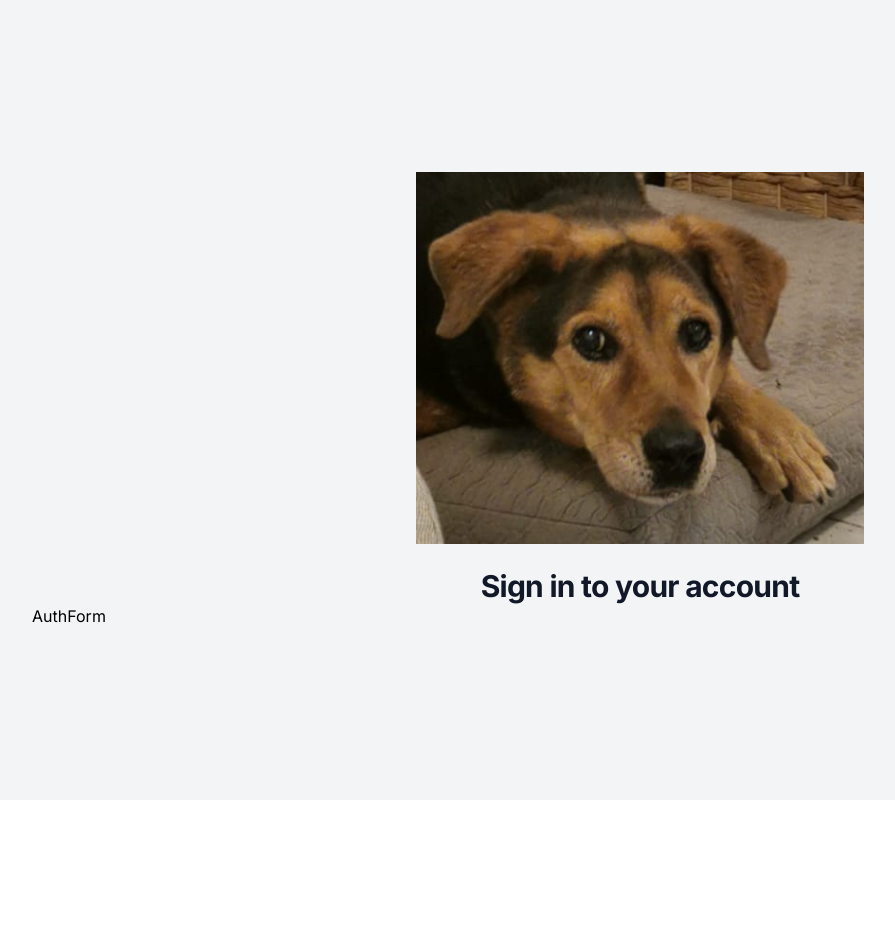
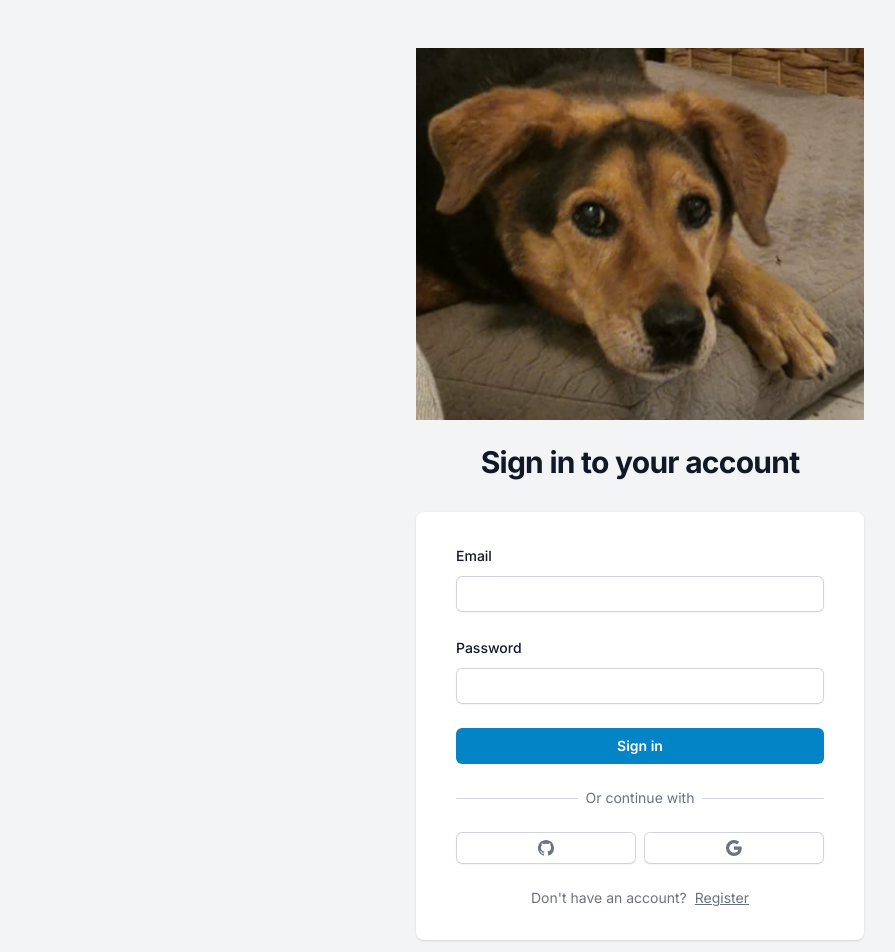
Before and after one commit to AmitaiMyers/Messenger, a Next.js app: page / in a window 1280 px wide. Shown: the top 952 px of the page, without its empty margins (0-895 px from the left). Before the commit the page ends 800 px from the top, so only its background shows below. Built offline with nearby package versions, Linux system fonts and the light colour scheme.

Commit message:
Sign in page and register

```diff
--- a/app/(site)/AuthForm.tsx
+++ /dev/null
@@ -1,33 +0,0 @@
-"use client";
-import {useCallback, useState} from "react";
-import {FieldValues, useForm} from "react-hook-form";
-
-const AuthForm = () => {
-    type Variant = 'LOGIN' | 'REGISTER';
-    const [variant, setVariant] = useState<Variant>('LOGIN');
-    const [isLoading, setIsLoading] = useState<boolean>(false);
-
-    const toggleVariant = useCallback(() => {
-        if (variant === 'LOGIN') {
-            setVariant('REGISTER');
-        } else {
-            setVariant('LOGIN');
-        }
-    }, [variant]);
-
-    const {} = useForm<FieldValues>({
-        defaultValues: {
-            name: '',
-            email: '',
-            password: ''
-        }
-    });
-
-    return (
-        <div>
-            AuthForm
-        </div>
-    )
-}
-
-export default AuthForm;
--- /dev/null
+++ b/app/(site)/components/AuthForm.tsx
@@ -0,0 +1,125 @@
+"use client";
+import {useCallback, useState} from "react";
+import {FieldValues, SubmitHandler, useForm} from "react-hook-form";
+import Input from "../../components/inputs/input";
+import Button from "../../components/inputs/Button";
+import AuthSocialButton from "./AuthSocialButton";
+import {BsGithub, BsGoogle} from "react-icons/bs";
+
+
+const AuthForm = () => {
+    type Variant = 'LOGIN' | 'REGISTER';
+    const [variant, setVariant] = useState<Variant>('LOGIN');
+    const [isLoading, setIsLoading] = useState<boolean>(false);
+
+    const toggleVariant = useCallback(() => {
+        if (variant === 'LOGIN') {
+            setVariant('REGISTER');
+        } else {
+            setVariant('LOGIN');
+        }
+    }, [variant]);
+
+    const {
+        register,
+        handleSubmit,
+        formState: {errors}
+    } = useForm<FieldValues>({
+        defaultValues: {
+            name: '',
+            email: '',
+            password: ''
+        }
+    });
+
+    const onSubmit: SubmitHandler<FieldValues> = (data) => {
+        setIsLoading(true);
+        if (variant === 'LOGIN') {
+            // Axios Register
+        }
+        if (variant === 'REGISTER') {
+            // NextAuth SignIn
+        }
+    }
+
+    const socialAction = (action: string) => {
+        setIsLoading(true);
+        //NextAuth social sign in
+    }
+
+    return (
+        <div
+            className="
+        mt-8
+        sm:mx-auto
+        sm:w-full
+        sm:max-w-md
+        "
+        >
+            <div
+                className="
+            bg-white
+            px-4
+            py-8
+            shadow
+            sm:rounded-lg
+            sm:px-10
+            "
+            >
+                <form
+                    className="space-y-6"
+                    onSubmit={handleSubmit(onSubmit)}
+                >
+                    {variant === 'REGISTER' && (
+                        <Input id="name" label="Name" register={register} errors={errors} disabled={isLoading}/>
+                    )}
+                    <Input id="email" label="Email" type="email" register={register} errors={errors} disabled={isLoading}/>
+                    <Input id="password" label="Password" type="password" register={register} errors={errors} disabled={isLoading}/>
+                    <Button
+                        disabled={isLoading}
+                        fullWidth
+                        type="submit"
+                    >
+                        {variant === 'LOGIN' ? 'Sign in' : 'Register'}
+                    </Button>
+                </form>
+                <div className="mt-6">
+                    <div className="relative">
+                        <div className="absolute inset-0 flex items-center">
+                            <div className="w-full border-t border-gray-300"/>
+
+                        </div>
+                        <div className="relative flex justify-center text-sm">
+                            <span className="bg-white px-2 text-gray-500">
+                                Or continue with
+                            </span>
+                        </div>
+                    </div>
+                <div className="mt-6 flex gap-2">
+                    <AuthSocialButton
+                    icon={BsGithub}
+                    onClick={() => socialAction('github')}
+                    />
+                    <AuthSocialButton
+                        icon={BsGoogle}
+                        onClick={() => socialAction('google')}
+                    />
+                </div>
+                </div>
+                <div className="flex gap-2 justify-center text-sm mt-6 px-2 text-gray-500">
+                    <div>
+                        {variant === 'LOGIN' ? "Don't have an account?" : 'Already have an account?'}
+                    </div>
+                    <div
+                        onClick={toggleVariant}
+                        className="underline cursor-pointer hover:text-sky-600"
+                    >
+                        {variant === 'LOGIN' ? 'Register' : 'Login'}
+                    </div>
+                </div>
+            </div>
+        </div>
+    )
+}
+
+export default AuthForm;
--- /dev/null
+++ b/app/(site)/components/AuthSocialButton.tsx
@@ -0,0 +1,23 @@
+"use client";
+import {IconType} from "react-icons";
+
+interface AuthSocialButtonProps {
+    icon: IconType,
+    onClick: () => void;
+}
+const AuthSocialButton: React.FC<AuthSocialButtonProps> = ({
+    icon:Icon,
+    onClick
+                                                           }) => {
+    return(
+        <button
+        type = "button"
+        onClick = {onClick}
+        className = "inline-flex w-full justify-center rounded-md bg-white px-4 py-2 text-gray-500 shadow-sm ring-1 ring-inset ring-gray-300 hover:bt-gray-50 focus:outline-offset-0"
+        >
+        <Icon/>
+        </button>
+    )
+}
+
+export default AuthSocialButton;
--- a/app/(site)/page.tsx
+++ b/app/(site)/page.tsx
@@ -1,5 +1,5 @@
 import Image from 'next/image'
-import AuthForm from "./AuthForm";
+import AuthForm from "./components/AuthForm";
 
 export default function Home() {
     return (
--- /dev/null
+++ b/app/components/inputs/Button.tsx
@@ -0,0 +1,40 @@
+"use client";
+import clsx from 'clsx';
+
+interface ButtonProps {
+    type?: 'button' | 'submit' | 'reset' | undefined;
+    fullWidth?: boolean;
+    children: React.ReactNode;
+    onClick?: () => void;
+    secondary?: boolean;
+    danger?: boolean;
+    disabled?: boolean;
+}
+
+const Button: React.FC<ButtonProps> = ({
+                                           type,
+                                           fullWidth,
+                                           children,
+                                           onClick,
+                                           secondary,
+                                           danger,
+                                           disabled
+                                       }) => {
+    return (
+        <button
+            onClick={onClick}
+            type={type}
+            disabled={disabled}
+            className={clsx("flex justify-center rounded-md px-3 py-2 text-sm font-semibold focus-visible:outline focus-visible:outline-2 focus-visible: outline-offset-2",
+                disabled && "opacity-50 cursor-default",
+                fullWidth && "w-full",
+                secondary ? "text-gray-900" : "text-white",
+                danger && "bg-rose-500 hover:bg-rose-600 focus-visible:outline-rose-600",
+                !secondary && !danger && "bg-sky-600 hover:bg-sky-700 focus-visible:outline-sky-700"
+                )}
+        >
+            {children}
+        </button>
+    )
+}
+export default Button;
--- /dev/null
+++ b/app/components/inputs/input.tsx
@@ -0,0 +1,58 @@
+"use client";
+import clsx from "clsx";
+import {
+    FieldErrors,
+    FieldValues,
+    UseFormRegister,
+} from "react-hook-form";
+
+interface InputProps {
+    label: string,
+    id: string,
+    type?: string,
+    required?: boolean,
+    register: UseFormRegister<FieldValues>,
+    errors: FieldErrors,
+    disabled?: boolean;
+}
+
+const Input: React.FC<InputProps> = ({
+                                         label,
+                                         id,
+                                         type,
+                                         required,
+                                         register,
+                                         errors,
+                                         disabled
+                                     }) => {
+    return (
+        <div>
+            <label
+                className="
+            block
+            text-sm
+            font-medium
+            leading-6
+            text-gray-900
+            "
+                htmlFor={id}
+            >
+                {label}
+            </label>
+            <div className="mt-2">
+                <input
+                    id={id}
+                    type={type}
+                    autoComplete={id}
+                    disabled={disabled}
+                    {...register(id, {required})}
+                    className={clsx("form-input block w-full rounded-md border-0 py-1.5 text-gray-900 shadow-sm ring-1 ring-inset ring-gray-300 placeholder:text-gray-400 focus:ring-2 focus:ring-inset focus:ring-sky-600 sm:text-sm sm:leading-6",
+                        errors[id] && "focus:ring-rose-500",
+                        disabled && "opacity-50 cursor-default")}
+                />
+            </div>
+        </div>
+    )
+}
+
+export default Input;
--- a/package.json
+++ b/package.json
@@ -9,6 +9,7 @@
     "lint": "next lint"
   },
   "dependencies": {
+    "@tailwindcss/forms": "^0.5.5",
     "@types/node": "20.5.2",
     "@types/react": "18.2.20",
     "@types/react-dom": "18.2.7",
--- a/tailwind.config.ts
+++ b/tailwind.config.ts
@@ -10,6 +10,10 @@
     extend: {},
 
   },
-  plugins: [],
+  plugins: [
+      require("@tailwindcss/forms")({
+        strategy: 'class'
+      })
+  ],
 }
 export default config
```
Also changed, not shown: 2 other files (tests, documents, lock files or other folders).
